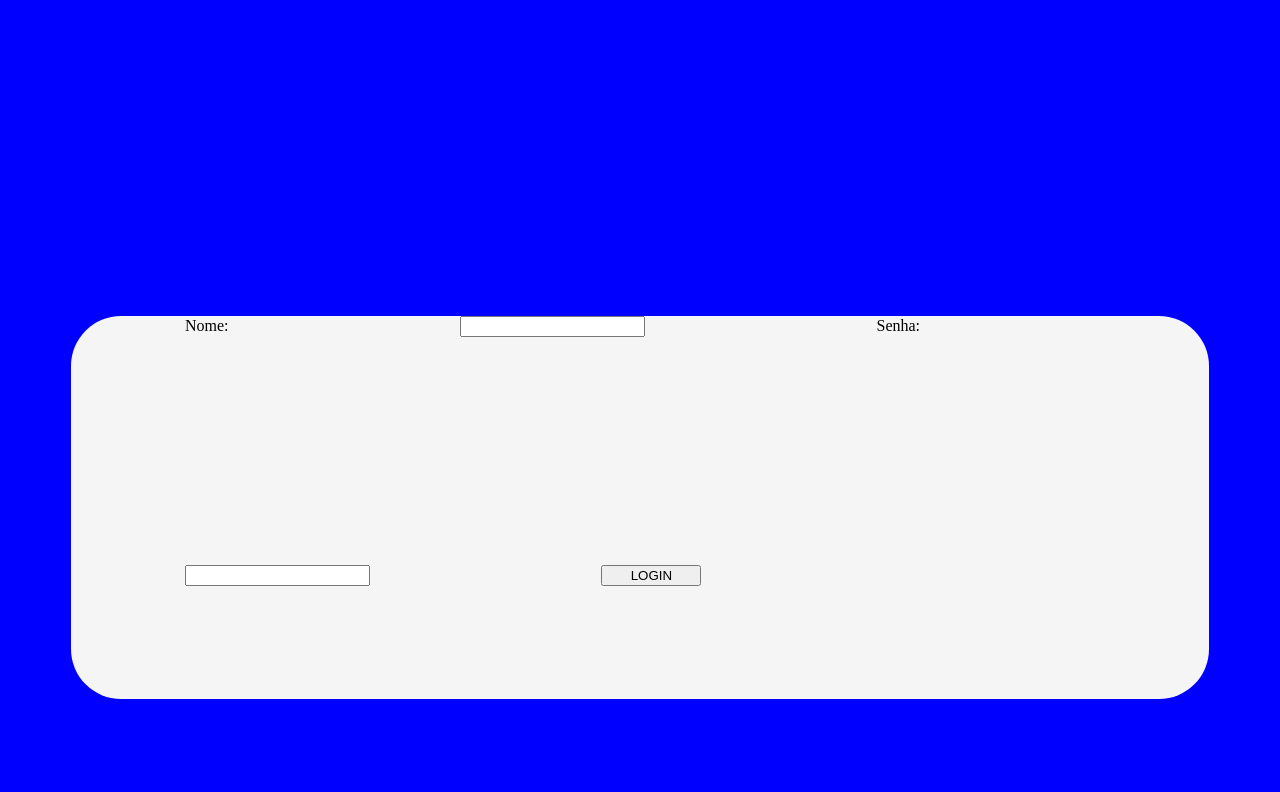
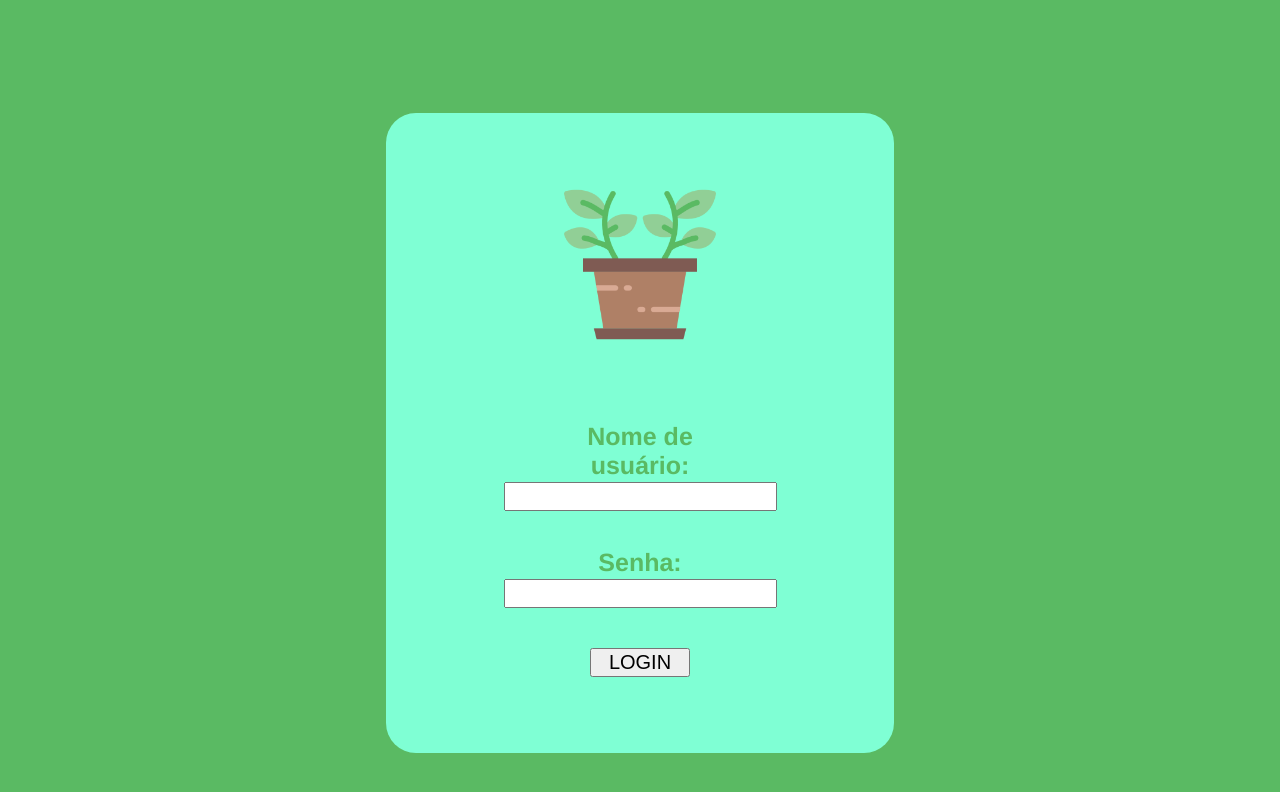
Before and after one commit to marcoseugenioln/grow-control, a website: page view/login.html in a window 1280 px wide. Drawn offline with Linux system fonts and the light colour scheme.

Commit message:
interface
add interface

```diff
--- a/package.json
+++ b/package.json
@@ -1,5 +1,6 @@
 {
   "dependencies": {
-    "express": "^4.18.2"
+    "express": "^4.18.2",
+    "sqlite3": "^5.1.2"
   }
 }
--- a/view/login.html
+++ b/view/login.html
@@ -12,17 +12,21 @@
 
     <div id="box">
 
-        <label class="label" id="label_name" for="Nome">Nome:</label>
+        <img id="plant" src="images/planta.png">
+        <br>
+
+        <b><label class="label" id="label_name" for="Nome">Nome de usuário:</label></b>
         <input class="text_field" type="text" id="name" name="name">
+        <br>
 
-        <label class="label" id="label_password" for="Password">Senha:</label>
-        <input class="text_field" type="text" id="pass" name="pass">
+        <b><label class="label" id="label_password" for="Password">Senha:</label></b>
+        <input class="text_field" type="password" id="pass" name="pass">
+        <br>
 
         <button id="bt" type="button" onclick="login.validate()">LOGIN</button>
 
     </div>
 
 
-
 </body>
 </html>
--- a/view/stylesheet/login.css
+++ b/view/stylesheet/login.css
@@ -1,34 +1,48 @@
 body{
-    background-color: blue;
+    background-color:rgb(90, 186, 99);
 }
 
 #box{
-    background-color: whitesmoke;
-    border-radius: 50px;
-    margin-left: 5%;
-    margin-right: 5%;
-    margin-top: 25%;
-    margin-bottom: 25%;
+    background-color: aquamarine;
+    border-radius: 30px;
+    margin-left: 10cm;
+    margin-right: 10cm;
+    margin-top: 3cm;
+    margin-bottom: 3cm;
 }
 
 .text_field{
-    margin-left: 10%;
-    margin-right: 10%;
-    margin-bottom: 10%;
-}
-.label{
-    margin-top: 20%;
-    margin-left: 10%;
-    margin-right: 10%;
-    margin-bottom: 10%;
+    margin-left: 1cm;
+    margin-right: 1cm;
+    margin-bottom: 1cm;
+    display: inline-block;
+    font-size: 20px;
+    font-family: Arial, Helvetica, sans-serif;
 }
 
 #bt{
-    margin-top: 10%;
-    margin-left: 10%;
-    margin-right: 10%;
-    margin-bottom: 10%;
-
     width: 100px;
     height: auto;
+    font-size: 20px;
+    font-family: Arial, Helvetica, sans-serif;
 }
+
+div{
+    text-align: center;
+    padding: 2cm;
+    font-family:'Franklin Gothic Medium', 'Arial Narrow', Arial, sans-serif;
+    color:rgb(90, 186, 99);
+    font-size: 25px;
+}
+
+label{
+    display:inline-block;
+    width:200px;
+    text-align: center;
+    }
+
+#plant{
+    width: 4cm;
+    height: 4cm;
+    margin-bottom: 2cm;
+}
```
Also changed, not shown: index.js (+89 -7 lines), view/images/planta.png (added), 3 other files.
